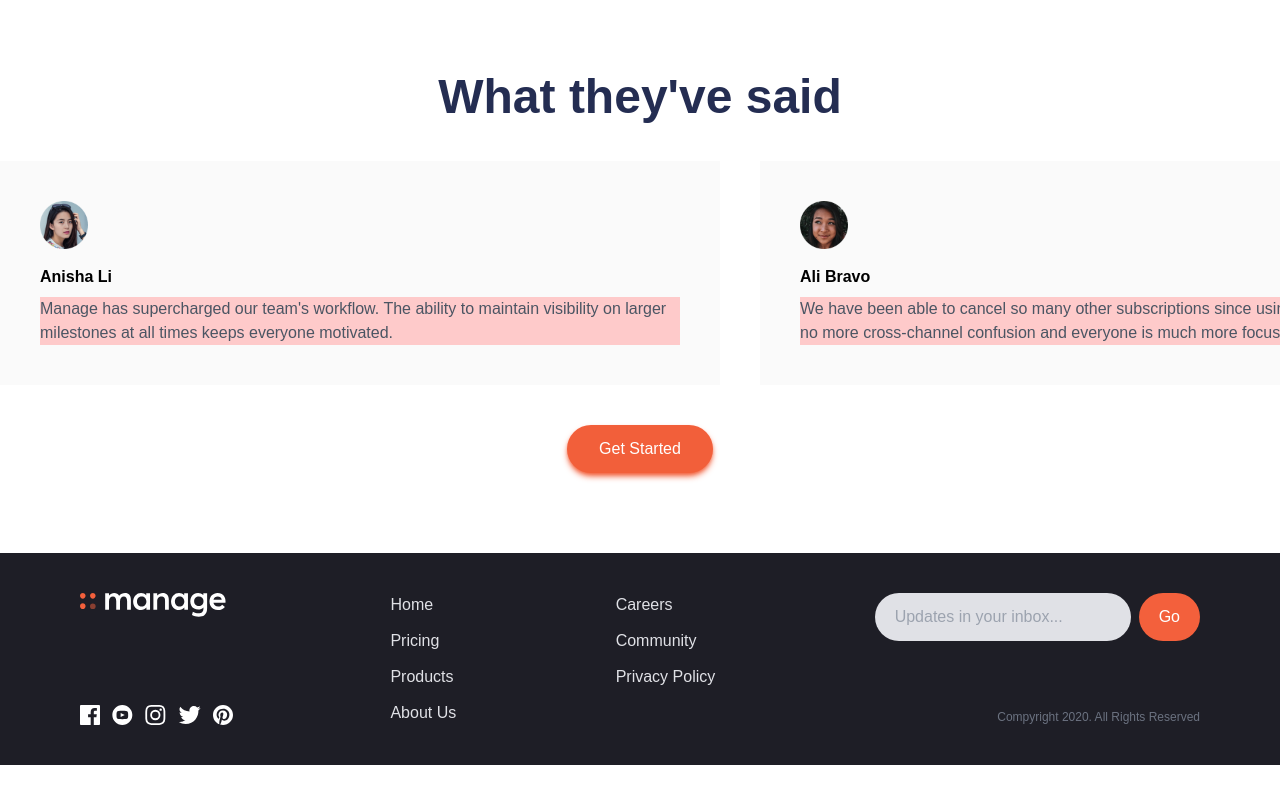
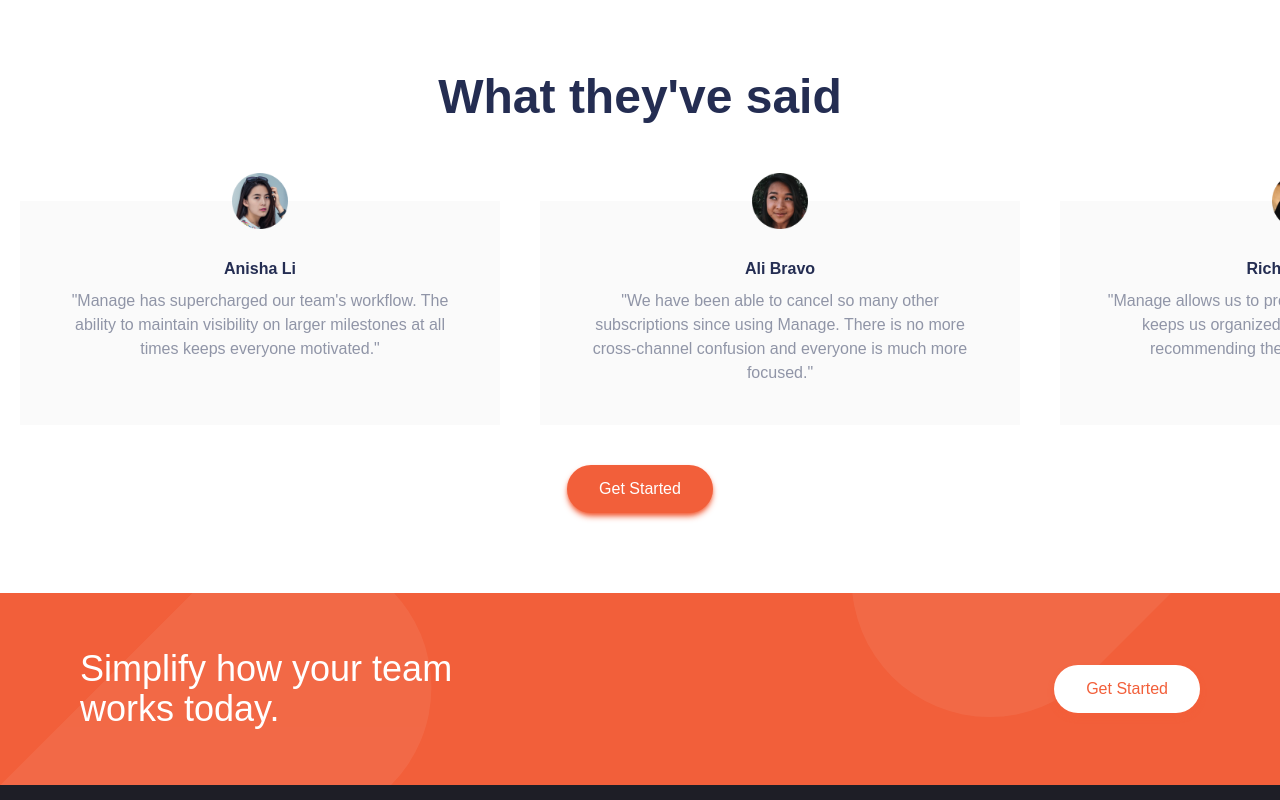
Before and after one commit to apekul/manage-landing-page, a React (Create React App) app: page / in a window 1280 px wide. Shown: the part 1560-2360 px from the top of the page. Before the commit the page ends 2325 px from the top, so only its background shows below. Built offline with nearby package versions, Linux system fonts and the light colour scheme.

Commit message:
add banner simplify content, add missing style for reviews component

```diff
--- /dev/null
+++ b/src/components/Homepage/Banner.js
@@ -0,0 +1,22 @@
+import React from "react";
+import bgSimplify from "../../assets/images/bg-simplify-section-desktop.svg";
+import bgSimplifyMobile from "../../assets/images/bg-simplify-section-mobile.svg";
+function Banner() {
+  return (
+    <section
+      className="bg-bright-red py-14 bg-bottom bg-cover"
+      style={{ backgroundImage: `url(${bgSimplify})` }}
+    >
+      <div className="container mx-auto flex justify-between items-center">
+        <h1 className="text-white text-4xl font-[500]">
+          Simplify how your team <br /> works today.
+        </h1>
+        <button className="text-bright-red px-8 py-3 rounded-full bg-white shadow-bright-red shadow-md">
+          Get Started
+        </button>
+      </div>
+    </section>
+  );
+}
+
+export default Banner;
--- a/src/components/Homepage/Homepage.js
+++ b/src/components/Homepage/Homepage.js
@@ -4,6 +4,7 @@ import React from "react";
 import Hero from "./Hero";
 import InfoComponent from "./InfoComponent";
 import Review from "./Reviews/Review";
+import Banner from "./Banner";
 
 function Homepage() {
   return (
@@ -13,6 +14,7 @@ function Homepage() {
         <InfoComponent />
       </div>
       <Review />
+      <Banner />
     </section>
   );
 }
--- a/src/components/Homepage/Reviews/Review.js
+++ b/src/components/Homepage/Reviews/Review.js
@@ -57,26 +57,29 @@ function Review() {
         onMouseLeave={handleMouseUp}
         // className="scroll-container py-10 flex  gap-10 overflow-x-auto bg-blue-200 3xl:bg-red-200 w-full
         // whitespace-nowrap"
-        className={`py-10 flex gap-10 w-full scroll-container ${
+        className={`pt-20 pb-10 flex w-full scroll-container ${
           isOverflow ? "overflow-x-auto" : "overflow-hidden justify-center"
         }`}
       >
-        <ul className="flex gap-10">
+        <ul className="flex gap-10 mx-5">
           {reviewsData.map((review, index) => (
             <li
               key={index}
-              className="bg-[#FAFAFA] p-10 w-[45rem] flex flex-col"
+              className="bg-[#FAFAFA] p-10 w-[30rem] flex flex-col text-center relative"
             >
-              <img src={review.icon} alt="icon" className="w-12 h-12" />
-              <p className="mt-4 font-semibold">{review.name}</p>
-              <p className="mt-2 text-gray-600 text-wrap bg-red-200">
-                {review.review}
+              <img
+                src={review.icon}
+                alt="icon"
+                className="w-14 h-14 absolute top-0 left-1/2 -translate-x-1/2 -translate-y-1/2"
+              />
+              <p className="mt-4 font-semibold text-dark-blue">{review.name}</p>
+              <p className="mt-2 text-wrap text-dark-grayish-blue">
+                "{review.review}"
               </p>
             </li>
           ))}
         </ul>
       </div>
-
       <button className="bg-bright-red px-8 py-3 rounded-full text-white shadow-bright-red shadow-md">
         Get Started
       </button>
```
